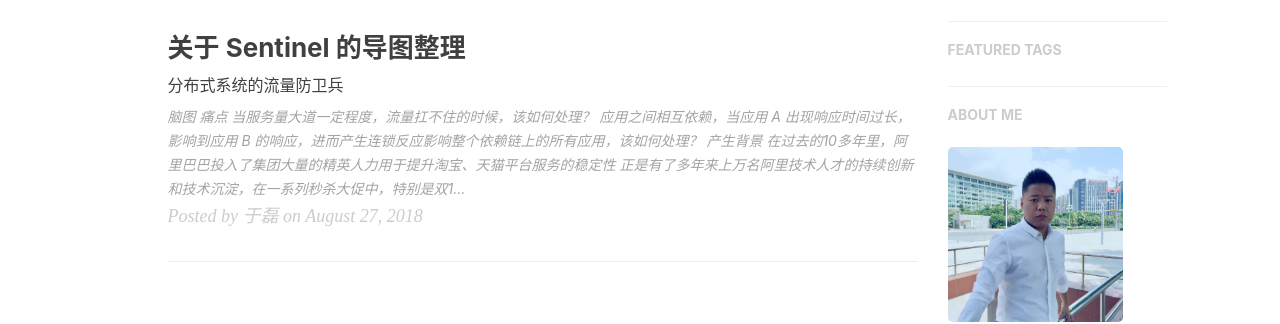
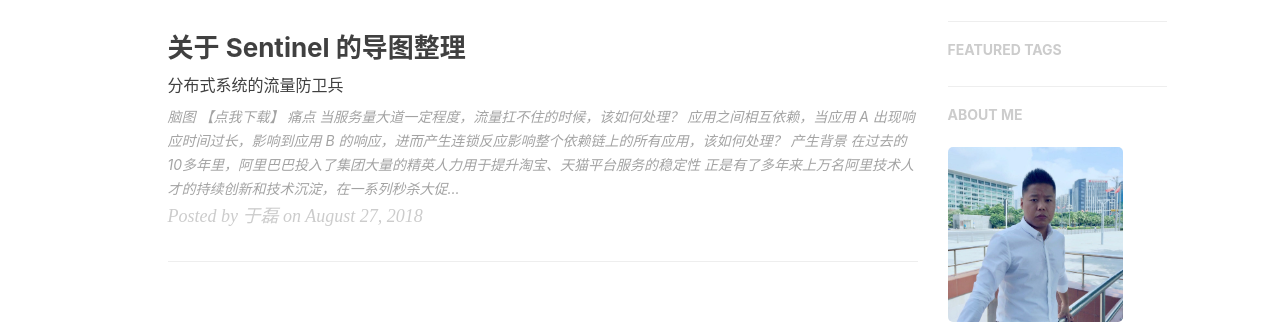
Before and after one commit to yuleizhuai/yuleizhuai.github.io, a Jekyll site: the page built from index.html, in a window 1280 px wide. Shown: the part 437-761 px from the top of the page. Built offline with Jekyll 4.4.1, drawn with Linux system fonts in a browser that asks for light colours; nearby versions of some CDN libraries; the list of posts is cut into pages by our own code; comment, search, counter and statistics services are not loaded.

Commit message:
增加 sentinel 下载链接

```diff
--- a/_posts/2018-08-27-hello-sentinel.markdown
+++ b/_posts/2018-08-27-hello-sentinel.markdown
@@ -12,7 +12,7 @@
 
 
 
-### 脑图
+### 脑图 [【点我下载】](https://github.com/yuleizhuai/resources/blob/master/technology/Sentinel/Sentinel.pdf)
 
 ![Sentinel](/img/sentinel/Sentinel.jpg)
 
```
